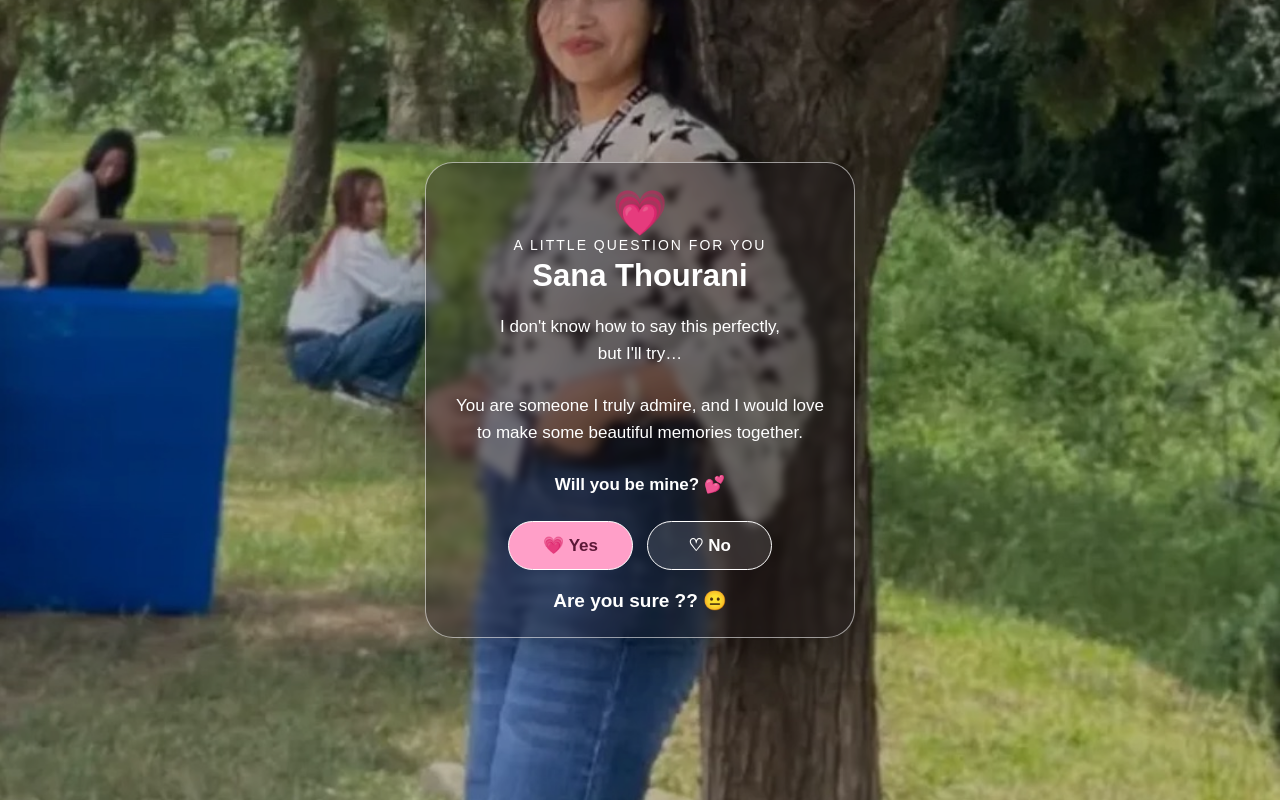
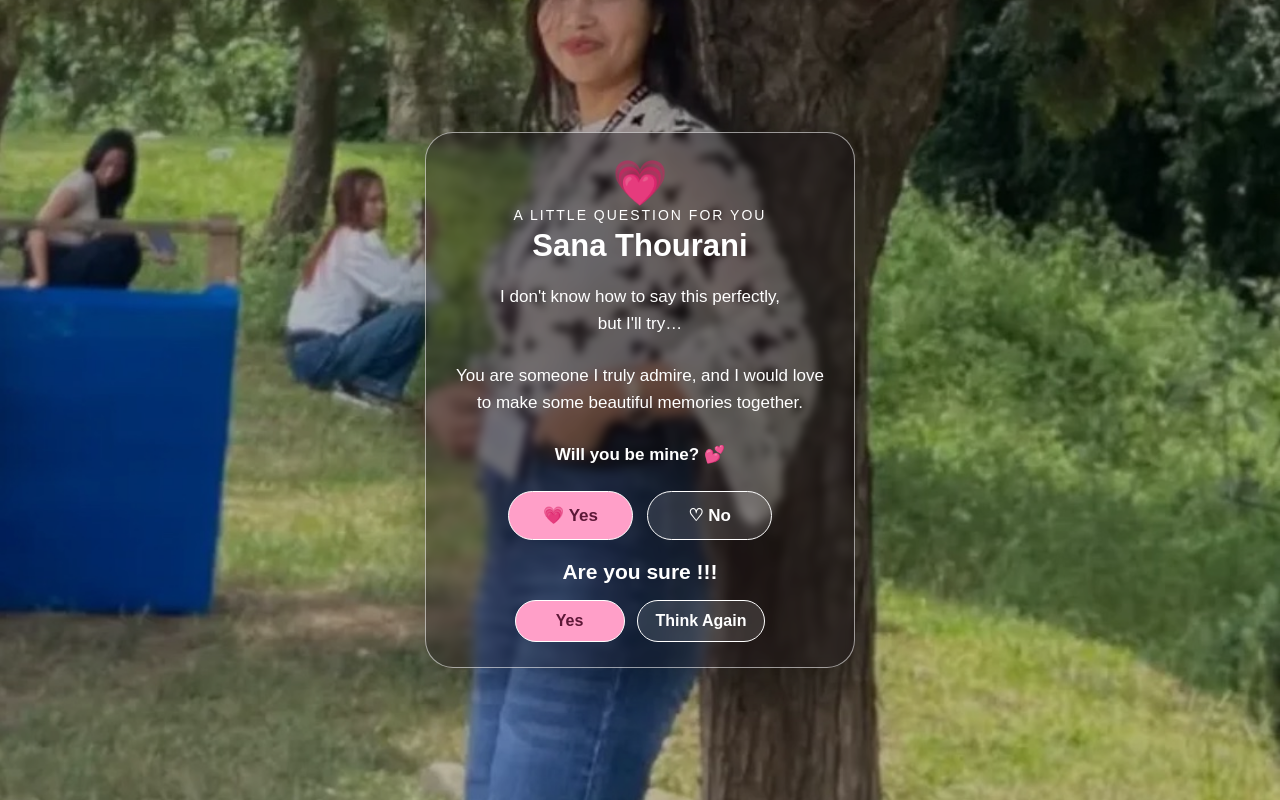
Before and after one commit to thounaojammacmilan-art/Thourani, a plain HTML site: page index.html in a window 1280 px wide. Both pictures are taken after a click on the button "♡ No". Drawn offline with Linux system fonts and the light colour scheme.

Commit message:
index.html

```diff
--- a/index.html
+++ b/index.html
@@ -3,9 +3,14 @@
 <head>
 <meta charset="UTF-8">
 <meta name="viewport" content="width=device-width, initial-scale=1.0">
+
 <title>Sana Thourani 💗</title>
+
 <style>
-*{box-sizing:border-box}
+*{
+  box-sizing:border-box;
+}
+
 body{
   margin:0;
   min-height:100vh;
@@ -14,6 +19,7 @@ body{
   color:white;
   background:url("IMG_0740.jpeg") center/cover fixed no-repeat;
 }
+
 body:before{
   content:"";
   position:fixed;
@@ -21,6 +27,7 @@ body:before{
   background:rgba(0,0,0,.28);
   z-index:0;
 }
+
 .wrap{
   position:relative;
   z-index:1;
@@ -30,24 +37,52 @@ body:before{
   justify-content:center;
   padding:18px;
 }
+
 .card{
   width:min(92vw,430px);
   max-height:94vh;
   overflow:auto;
   padding:25px 20px;
   text-align:center;
+
   background:rgba(20,15,20,.42);
   border:1px solid rgba(255,255,255,.55);
   border-radius:28px;
+
   backdrop-filter:blur(4px);
   -webkit-backdrop-filter:blur(4px);
+
   box-shadow:0 18px 50px rgba(0,0,0,.35);
 }
-.heart{font-size:42px;animation:pulse 1.4s infinite}
-.small{font-size:14px;letter-spacing:2px}
-h1{margin:5px 0 4px;font-size:31px}
-.message{font-size:17px;line-height:1.55;margin:20px 4px}
-.buttons{display:flex;justify-content:center;gap:14px;margin-top:22px}
+
+.heart{
+  font-size:42px;
+  animation:pulse 1.4s infinite;
+}
+
+.small{
+  font-size:14px;
+  letter-spacing:2px;
+}
+
+h1{
+  margin:5px 0 4px;
+  font-size:31px;
+}
+
+.message{
+  font-size:17px;
+  line-height:1.55;
+  margin:20px 4px;
+}
+
+.buttons{
+  display:flex;
+  justify-content:center;
+  gap:14px;
+  margin-top:22px;
+}
+
 button{
   min-width:125px;
   padding:13px 22px;
@@ -56,53 +91,193 @@ button{
   font-size:17px;
   font-weight:bold;
   cursor:pointer;
+  transition:.2s ease;
 }
-#yes{background:#ff9fc8;color:#5d1737}
-#no{background:rgba(255,255,255,.12);color:white}
+
+button:active{
+  transform:scale(.94);
+}
+
+#yes{
+  background:#ff9fc8;
+  color:#5d1737;
+}
+
+#no{
+  background:rgba(255,255,255,.12);
+  color:white;
+}
+
 #result{
   display:none;
   margin-top:20px;
   font-size:19px;
   font-weight:bold;
+  animation:fadeIn .4s ease;
 }
-@keyframes pulse{50%{transform:scale(1.13)}}
+
+/* Confirmation buttons */
+.confirm-buttons{
+  display:flex;
+  justify-content:center;
+  gap:12px;
+  margin-top:16px;
+}
+
+.confirm-buttons button{
+  min-width:110px;
+  padding:11px 18px;
+  font-size:16px;
+}
+
+#confirmYes{
+  background:#ff9fc8;
+  color:#5d1737;
+}
+
+#thinkAgain{
+  background:rgba(255,255,255,.12);
+  color:white;
+}
+
+@keyframes pulse{
+  50%{
+    transform:scale(1.13);
+  }
+}
+
+@keyframes fadeIn{
+  from{
+    opacity:0;
+    transform:translateY(8px);
+  }
+
+  to{
+    opacity:1;
+    transform:translateY(0);
+  }
+}
 </style>
 </head>
+
 <body>
+
 <div class="wrap">
+
   <div class="card">
+
     <div class="heart">💗</div>
-    <div class="small">A LITTLE QUESTION FOR YOU</div>
+
+    <div class="small">
+      A LITTLE QUESTION FOR YOU
+    </div>
+
     <h1>Sana Thourani</h1>
+
     <div class="message">
-      I don't know how to say this perfectly,<br>
-      but I'll try…<br><br>
+
+      I don't know how to say this perfectly,
+      <br>
+      but I'll try…
+      <br><br>
+
       You are someone I truly admire, and I would love to make some beautiful memories together.
+
       <br><br>
+
       <b>Will you be mine? 💕</b>
+
     </div>
 
     <div class="buttons">
-      <button id="yes" onclick="answerYes()">💗 Yes</button>
-      <button id="no" onclick="answerNo()">♡ No</button>
+
+      <button id="yes" onclick="answerYes()">
+        💗 Yes
+      </button>
+
+      <button id="no" onclick="answerNo()">
+        ♡ No
+      </button>
+
     </div>
 
     <div id="result"></div>
+
   </div>
+
 </div>
 
+
 <script>
+
 function answerYes(){
-  const r=document.getElementById("result");
-  r.style.display="block";
-  r.innerHTML="You just made my day! 💖✨<br><br>Thank you, Sana! ❤️";
+
+  const r = document.getElementById("result");
+
+  r.style.display = "block";
+
+  r.innerHTML = `
+    You just made my day! 💖✨
+    <br><br>
+    Thank you, Sana! ❤️
+  `;
 }
 
+
 function answerNo(){
-  const r=document.getElementById("result");
-  r.style.display="block";
-  r.innerHTML="Are you sure ?? 😐";
+
+  const r = document.getElementById("result");
+
+  r.style.display = "block";
+
+  r.innerHTML = `
+    <div style="font-size:21px;">
+      Are you sure !!!
+    </div>
+
+    <div class="confirm-buttons">
+
+      <button id="confirmYes" onclick="finalNo()">
+        Yes
+      </button>
+
+      <button id="thinkAgain" onclick="thinkAgain()">
+        Think Again
+      </button>
+
+    </div>
+  `;
 }
+
+
+function finalNo(){
+
+  const r = document.getElementById("result");
+
+  r.style.display = "block";
+
+  r.innerHTML = `
+    <div style="font-size:20px;">
+      I respect your decision💐🎀
+    </div>
+  `;
+}
+
+
+function thinkAgain(){
+
+  const r = document.getElementById("result");
+
+  /*
+    Return to the original/home state
+    without reloading the page.
+  */
+
+  r.style.display = "none";
+  r.innerHTML = "";
+}
+
 </script>
+
 </body>
 </html>
```
